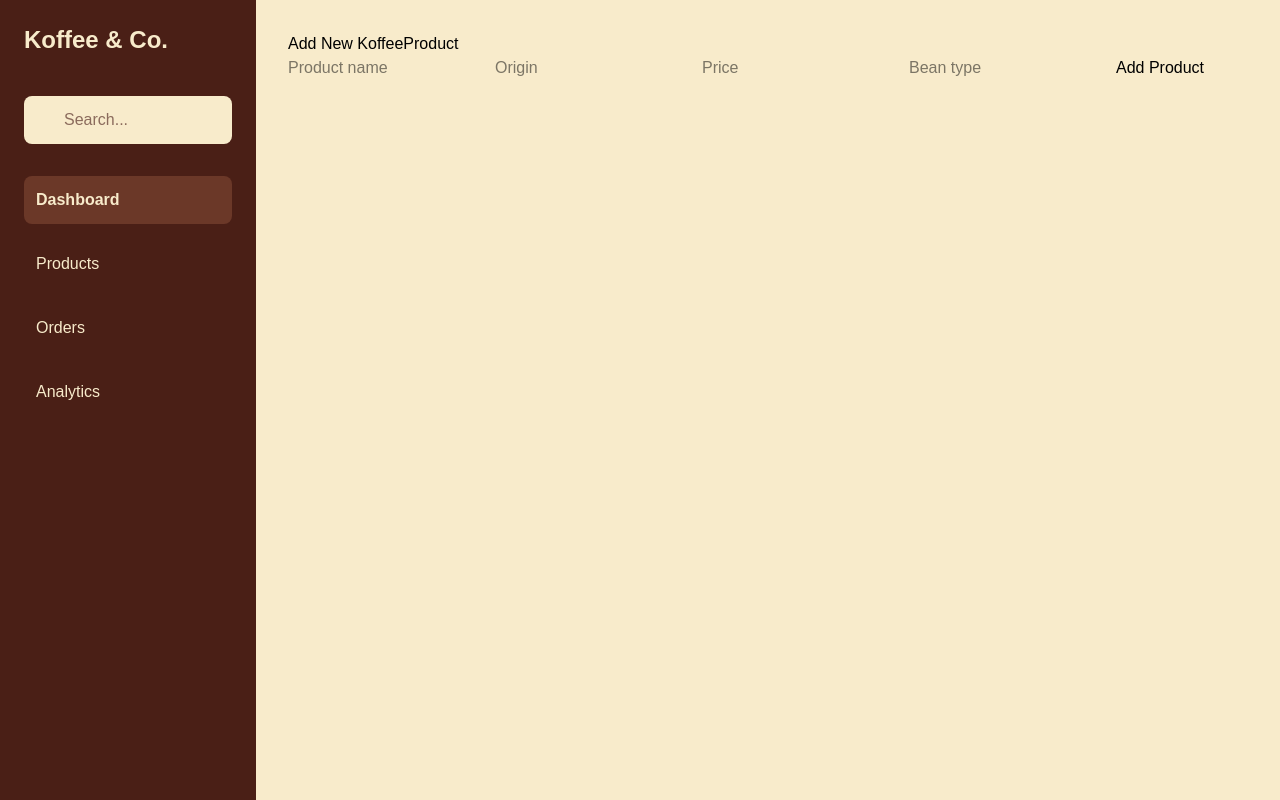
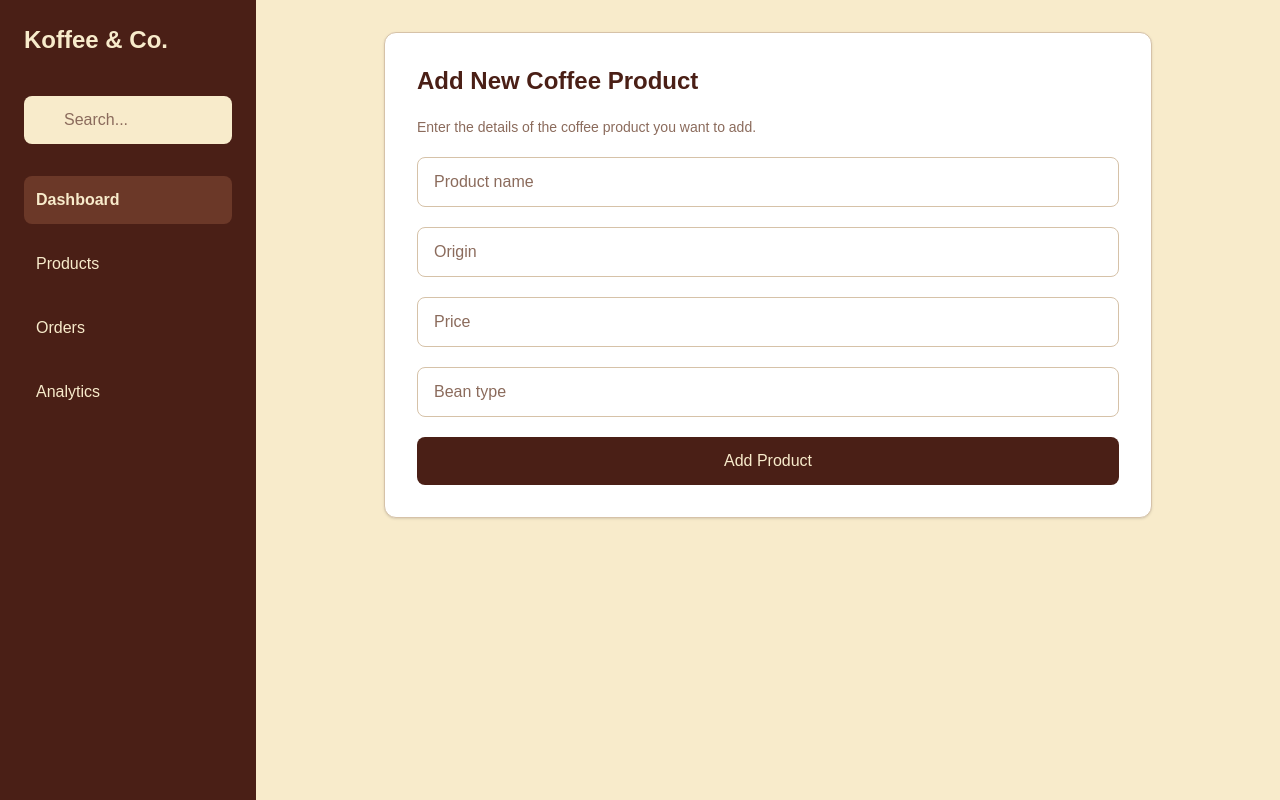
Before and after one commit to Linda-Tots/Koffee-Co., a React (Vite) app: page /add-product in a window 1280 px wide. Built offline with nearby package versions, Linux system fonts and the light colour scheme.

Commit message:
Feature: Styled product form

```diff
--- a/src/components/ProductForm.jsx
+++ b/src/components/ProductForm.jsx
@@ -25,15 +25,50 @@ function ProductForm(){
 
 
     return(
-        <div>
-            <form onSubmit={handleSubmit} >
-                <h2> Add New KoffeeProduct</h2>
-                <input type="text" name="name" placeholder="Product name" />
-                <input type="text" name="origin" placeholder="Origin" />
-                <input type="text" name="price" placeholder="Price" required/>
-                <input type="text" name="beanType" placeholder="Bean type" />
+        <div className="w-full max-w-3xl mx-auto">
+            <form
+                onSubmit={handleSubmit}
+                className="bg-white p-8 rounded-xl shadow-sm border border-[#D6C2A8] flex flex-col gap-5"
+            >
+                <h2 className="text-2xl font-bold text-[#4A1F16]">
+                    Add New Coffee Product
+                </h2>
+                <p className="text-[#8B6B5C] text-sm">
+                    Enter the details of the coffee product you want to add.
+                </p>
+                <input
+                    type="text"
+                    name="name"
+                    placeholder="Product name"
+                    className="w-full border border-[#D6C2A8] rounded-lg px-4 py-3 text-[#4A1F16] placeholder-[#8B6B5C] outline-none focus:ring-2 focus:ring-[#C49A6C]"
+                />
+                <input
+                    type="text"
+                    name="origin"
+                    placeholder="Origin"
+                    className="w-full border border-[#D6C2A8] rounded-lg px-4 py-3 text-[#4A1F16] placeholder-[#8B6B5C] outline-none focus:ring-2 focus:ring-[#C49A6C]"
+                />
+                <input
+                    type="number"
+                    min="0"
+                    name="price"
+                    placeholder="Price"
+                    required
+                    className="w-full border border-[#D6C2A8] rounded-lg px-4 py-3 text-[#4A1F16] placeholder-[#8B6B5C] outline-none focus:ring-2 focus:ring-[#C49A6C]"
+                />
+                <input
+                    type="text"
+                    name="beanType"
+                    placeholder="Bean type"
+                    className="w-full border border-[#D6C2A8] rounded-lg px-4 py-3 text-[#4A1F16] placeholder-[#8B6B5C] outline-none focus:ring-2 focus:ring-[#C49A6C]"
+                />
 
-                <button type="submit"> Add Product</button>
+                <button
+                    type="submit"
+                    className="bg-[#4A1F16] text-[#F8EBCB] font-semibold py-3 rounded-lg hover:bg-[#6B3828] transition-colors"
+                >
+                    Add Product
+                </button>
             </form>
         </div>
 
```
